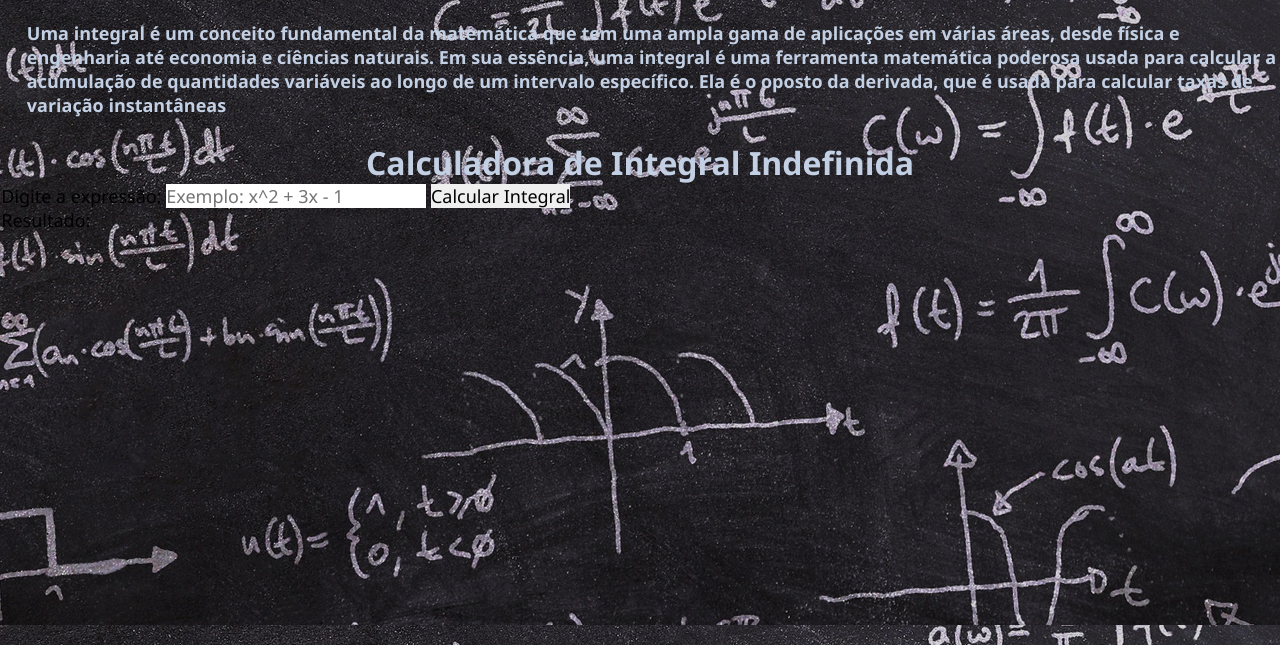
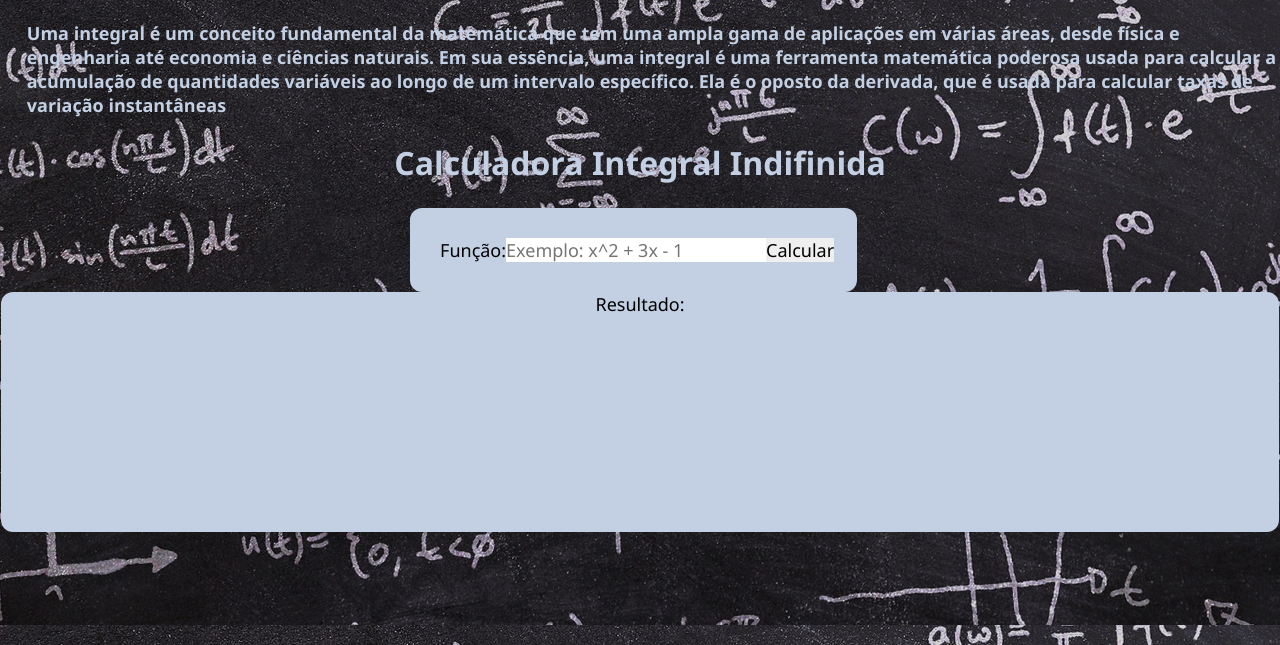
Before and after one commit to hugodevelopment/Site-Integral, a website: page nerdamer/index.html in a window 1280 px wide. Shown: the part 155-800 px from the top of the page. Drawn offline with nearby package versions, Linux system fonts and the light colour scheme.

Commit message:
adicinando div

```diff
--- a/nerdamer/index.html
+++ b/nerdamer/index.html
@@ -38,18 +38,24 @@
                 Ela é o oposto da derivada, que é usada para calcular taxas de variação instantâneas </p> <br>
 	</article>
 
-        <h1>Calculadora de Integral Indefinida </h1>
-        <label for="expression">Digite a expressão:</label>
+    <h1> Calculadora Integral Indifinida </h1> <br>
+
+    <div class="integral">
+        <label for="expression">Função:</label>
         <input type="text" id="expression" placeholder="Exemplo: x^2 + 3x - 1">
-        <button id="calculateButton">Calcular Integral</button>
-        <div id="result">Resultado: </div>
+        <button id="calculateButton">Calcular</button>
+    </div>
+
+
+    <div id="resultado">Resultado: </div>
+
 
     <!-- código em js do  para o calculo da integral em -->
     <script>
         document.addEventListener('DOMContentLoaded', function() {
         document.getElementById('calculateButton').addEventListener('click', function() {
         var expressionInput = document.getElementById('expression');
-        var resultDiv = document.getElementById('result');
+        var resultDiv = document.getElementById('resultado');
         var expression = expressionInput.value;
         console.log("oi", expression)
 
--- a/nerdamer/style.css
+++ b/nerdamer/style.css
@@ -115,3 +115,23 @@ nav{
 .texto-integral h1{
     font-size: xx-large;
 }
+
+.integral {
+    text-align: center;
+    background-color: rgb(195, 208, 228);
+    border-radius: 12px;
+    display: flex;
+    margin-left: 32%;
+    margin-right: 35%;
+    flex-direction: row;
+    align-items: center;
+    padding: 30px;
+    width: 35%;
+  }
+
+ #resultado{
+    background-color: rgb(195, 208, 228);
+    border-radius: 12px;
+    height: 30%;
+    text-align: center;
+ }
```
